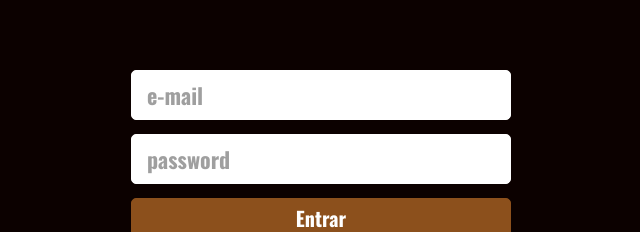
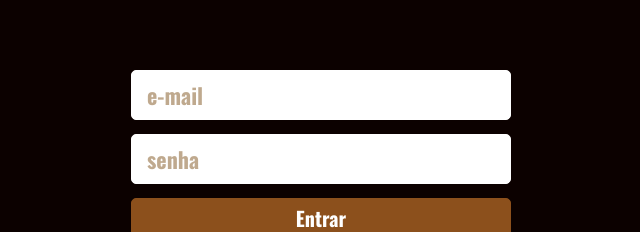
Before and after one commit to EduardoPacheco12/coffeBreak-frontend, a React (Create React App) app: page /sign-in in a window 1280 px wide. Shown: the part 335-567 px from the top of the page, without its empty margins (319-959 px from the left). Built offline with nearby package versions, Linux system fonts and the light colour scheme.

Commit message:
feat add layout from register

```diff
--- a/src/components/Login/Login.js
+++ b/src/components/Login/Login.js
@@ -36,7 +36,7 @@ export default function Login() {
           />
           <input
             type="password"
-            placeholder="password"
+            placeholder="senha"
             max="20"
             disabled={loading ? true : false}
             onChange={(e) => setPassword(e.target.value)}
@@ -92,14 +92,14 @@ const Forms = styled.form`
     font-weight: 700;
     font-size: 22px;
     line-height: 33px;
-    color: #9f9f9f;
+    color: #bfa98e;
     padding-left: 15px;
     ::-webkit-input-placeholder {
       font-family: "Oswald";
       font-weight: 700;
       font-size: 22px;
       line-height: 33px;
-      color: #9f9f9f;
+      color: #bfa98e;
     }
   }
   button {
--- a/src/components/Register/Register.js
+++ b/src/components/Register/Register.js
@@ -1 +1,168 @@
-export default function Register() {}
+import GlobalStyle from "../../assets/globalStyle";
+import Logo from "../../assets/images/coffeBreak.png";
+import styled from "styled-components";
+import { ThreeDots } from "react-loader-spinner";
+import { useState } from "react";
+import { Link, useNavigate } from "react-router-dom";
+
+export default function Register() {
+  const [email, setEmail] = useState("");
+  const [password, setPassword] = useState("");
+  const [username, setUsername] = useState("");
+  const [pictureUrl, setPictureUrl] = useState("");
+  const [loading, setLoading] = useState(false);
+
+  function FinishRegister(e) {
+    e.preventDefault();
+    const body = {
+      email,
+      password,
+    };
+  }
+
+  //UI
+  return (
+    <All>
+      <GlobalStyle />
+      <Content>
+        <Img>
+          <img src={Logo} alt="Logo da Coffe Break" />
+        </Img>
+        <Forms onSubmit={FinishRegister}>
+          <input
+            type="email"
+            placeholder="e-mail"
+            disabled={loading ? true : false}
+            onChange={(e) => setEmail(e.target.value)}
+            value={email}
+            required
+          />
+          <input
+            type="password"
+            placeholder="senha"
+            max="20"
+            disabled={loading ? true : false}
+            onChange={(e) => setPassword(e.target.value)}
+            value={password}
+            required
+          />
+          <input
+            type="username"
+            placeholder="nome"
+            disabled={loading === true ? true : false}
+            onChange={(e) => setUsername(e.target.value)}
+            value={username}
+            required
+          />
+          <input
+            type="url"
+            placeholder="foto de perfil"
+            disabled={loading === true ? true : false}
+            onChange={(e) => setPictureUrl(e.target.value)}
+            value={pictureUrl}
+            required
+          />
+          <button type="submit" disabled={loading ? true : false}>
+            {loading ? <ThreeDots color="#FFFFFF" height={80} width={80} /> : "Entrar"}
+          </button>
+        </Forms>
+        <Click to="/sign-in">
+          <BackLogin>Já está cadastrado? Faça o login</BackLogin>
+        </Click>
+      </Content>
+    </All>
+  );
+}
+
+const All = styled.div``;
+
+const Content = styled.div`
+  display: flex;
+  flex-direction: column;
+  margin-bottom: 10vh;
+  @media (max-width: 767px) {
+    margin-bottom: 0;
+  }
+`;
+
+const Img = styled.div`
+  display: flex;
+  justify-content: center;
+  img {
+    max-width: 325px;
+    height: 325px;
+  }
+`;
+
+const Forms = styled.form`
+  display: flex;
+  flex-direction: column;
+  align-items: center;
+
+  input {
+    width: 380px;
+    height: 50px;
+    margin-bottom: 14px;
+    background: #ffffff;
+    border: 1px solid #ffffff;
+    border-radius: 5px;
+    font-family: "Oswald";
+    font-weight: 700;
+    font-size: 22px;
+    line-height: 33px;
+    color: #bfa98e;
+    padding-left: 15px;
+    ::-webkit-input-placeholder {
+      font-family: "Oswald";
+      font-weight: 700;
+      font-size: 22px;
+      line-height: 33px;
+      color: #bfa98e;
+    }
+  }
+  button {
+    width: 380px;
+    height: 40px;
+    margin-bottom: 20px;
+    display: flex;
+    justify-content: center;
+    align-items: center;
+    background-color: #8c501c;
+    border: 1px solid #8c501c;
+    border-radius: 5px;
+    font-family: "Oswald";
+    font-weight: 700;
+    font-size: 20px;
+    line-height: 22px;
+    color: #ffffff;
+    &:hover {
+      cursor: pointer;
+    }
+  }
+  @media (max-width: 767px) {
+    padding: 0 10vw;
+    input {
+      width: 100%;
+      height: 55px;
+    }
+    button {
+      width: 100%;
+      height: 46px;
+    }
+  }
+`;
+
+const BackLogin = styled.p`
+  padding: 0 75px;
+  font-family: "Lato";
+  text-align: center;
+  font-weight: 400;
+  font-size: 17px;
+  line-height: 20px;
+  text-decoration-line: underline;
+  color: #ffffff;
+`;
+
+const Click = styled(Link)`
+  text-decoration: none;
+`;
```
